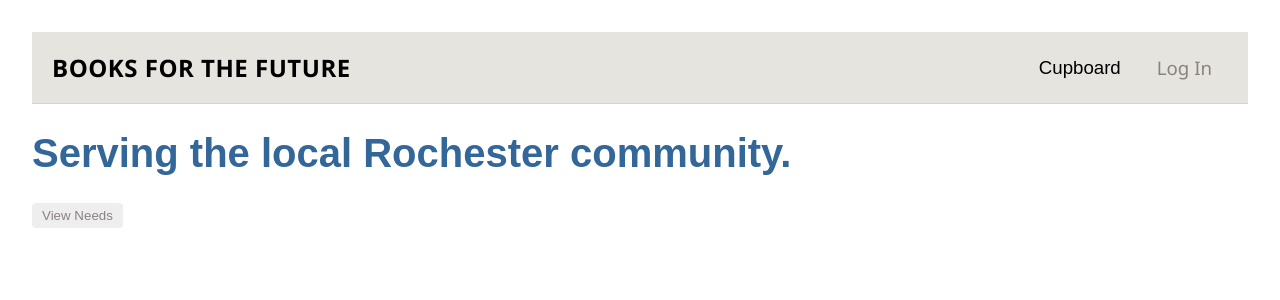
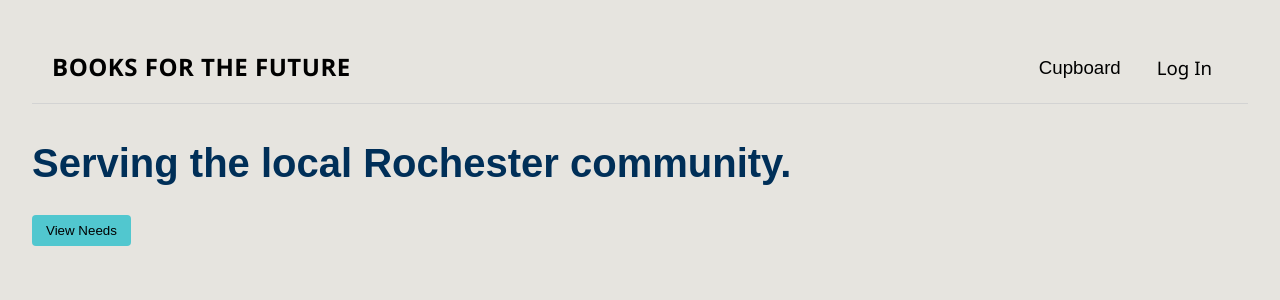
Before and after one commit to JHalt06/Books-For-The-Future, an Angular app in the folder ufund-ui/ufund-ui/: page / in a window 1280 px wide. Shown: the top 300 px of the page. Built offline with nearby package versions, Linux system fonts and the light colour scheme.

Commit message:
modify stlyes.css

```diff
--- a/ufund-ui/ufund-ui/src/styles.css
+++ b/ufund-ui/ufund-ui/src/styles.css
@@ -7,26 +7,171 @@ color-scheme: light;
     --tertiary-color: #e0dcd4;
     --foreground-color: #000000;
     --highlight-color: #51c7cf;
-    --dark-highlight-clor: #002f58;
+    --dark-highlight-color: #002f58;
     --hover-color: #c0d5d8;
     --opacity-cr: 1;
     --opacity-jf: 0;}
+:root {
+      font-size: 16px;
+    }
 
-h1 {
-  color: #369;
+
+body {
+  background-color: var(--background-color);
+  color: var(--foreground-color);
+  margin: 2em;
+  font-family: Cambria, Georgia, serif;
+  line-height: 1.6;
+}
+h1{
+  color: var(--dark-highlight-color);
   font-family: Arial, Helvetica, sans-serif;
-  font-size: 250%;
+  font-size: 2.5rem;
+  margin-bottom: 0.5em;
 }
 h2, h3 {
   color: #444;
   font-family: Arial, Helvetica, sans-serif;
   font-weight: lighter;
-}
-body {
-  margin: 2em;
+  margin-bottom: 0.5em;
 }
 
-body, input[text], button {
+a{
+  color:var(--dark-highlight-color);
+  text-decoration: none;
+  cursor: pointer;
+}
+a:hover, a:focus{
+  color: var(--highlight-color);
+  text-decoration: underline;
+}
+
+nav{
+  margin-top: 1em;
+
+}
+nav a{
+  padding: 8px 14px;
+  text-decoration: none;
+  display: inline-block;
+  background-color:  var(--secondary-color);
+  border-radius: 4px;
+  margin-right: 8px;
+  color:var(--dark-highlight-color);
+  transition: all 0.2s ease;
+}
+
+nav a:hover, nav a:focus{
+  background-color: var(--hover-color);
+  color: var(--foreground-color);
+}
+
+button{
+  font-family: Arial, Helvetica, sans-serif;
+  background-color: var(--highlight-color);
+  color: var(--foreground-color);
+  border: none;
+  padding: 8px 14px;
+  border-radius: 4px;
+  cursor: pointer;
+  transition: all 0.2s ease;
+}
+
+button:hover{
+  background-color: var(--hover-color);
+}
+button:focus{
+  outline: 3px solid var(--dark-highlight-color);
+  outline-offset: 2px;
+}
+
+button:disabled{
+  background-color: #ccc;
+  color: #777;
+  cursor: not-allowed;
+
+}
+.items{
+  margin: 0 0 2em 0;
+  list-style-type: none;
+  padding: 0;
+  width: 24em;
+
+}
+
+.items li{
+  cursor: pointer;
+  position: relative;
+  background-color: var(--tertiary-color);
+  margin: 0.5em;
+  padding: 0.4em 0.8em;
+  height: auto;
+  border-radius: 4px;
+  transition: --background-color 0.2s ease;
+}
+
+.items li:hover{
+  color: var(--dark-highlight-color);
+  background-color: var(--hover-color);
+
+}
+
+.items li.selected{
+  background-color: var(--highlight-color);
+  color:white;
+}
+
+.items li.selected:hover{
+  background-color: var(--dark-highlight-color);
+
+}
+
+.items .text{
+  position: relative;
+  top: -3px;
+}
+
+.items .badge{
+  display: inline-block;
+  font-size: small;
+  color: white;
+  padding: 0.8em 0.7em 0 0.7em;
+  background-color: var(--dark-highlight-color);
+  line-height: 1em ;
+  border-radius: 4px 0 0 4px;
+  margin-right: 0.8em;
+  }
+
+.app-container{
+  max-width: 1200px;
+  margin: 0 auto;
+  padding: 1em;
+
+}
+
+* {
+  box-sizing: border-box;
+  font-family: Arial, Helvetica, sans-serif;
+}
+
+input, select, textarea{
+  padding: 8px;
+  border: 1px solid #ccc;
+  border-radius: 4px;
+  width: 100%;
+  font-size: 1rem;
+}
+
+input:focus, select:focus, textarea:focus{
+  outline: 2px solid var(--highlight-color);
+  border-color: var(--highlight-color);
+}
+
+
+
+
+
+/* body, input[text], button {
   color: #8a8282;
   font-family: Cambria, Georgia;
 }
@@ -121,4 +266,4 @@ nav a.active {
 
 * {
   font-family: Arial, Helvetica, sans-serif;
-}
+} */
```
